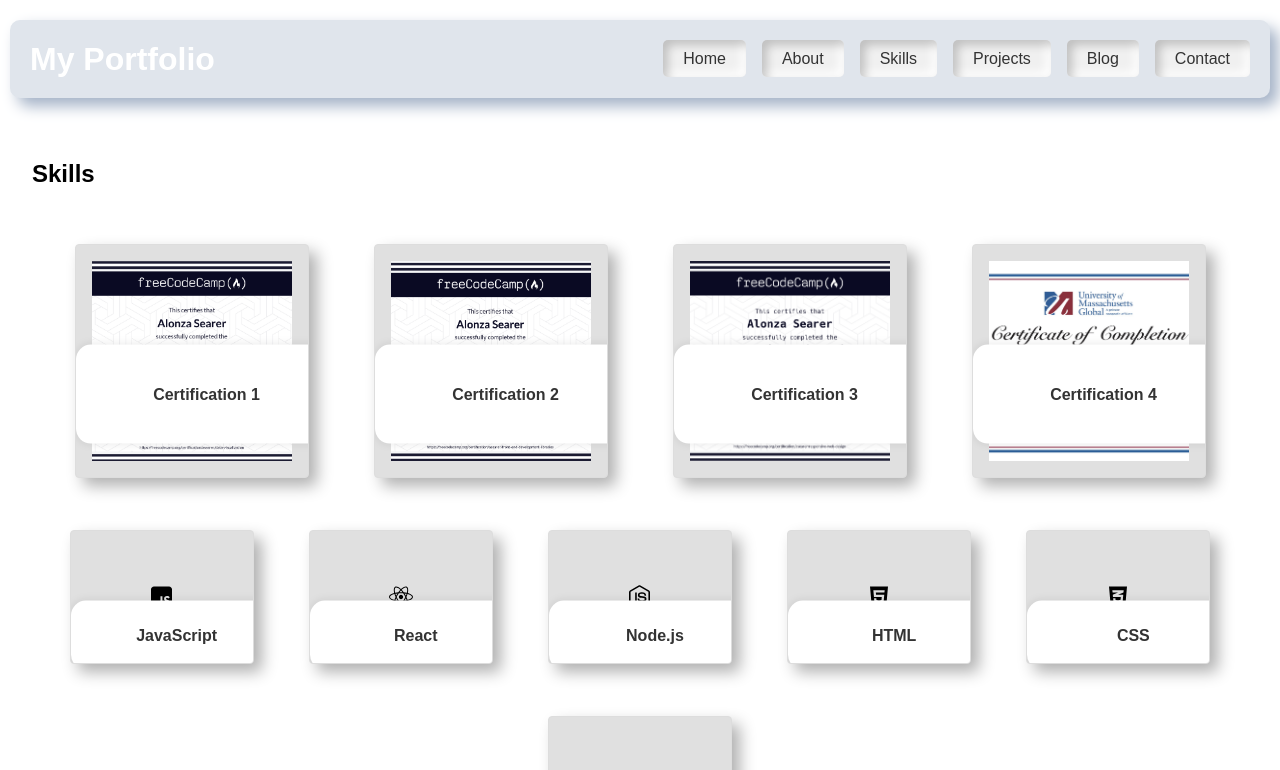
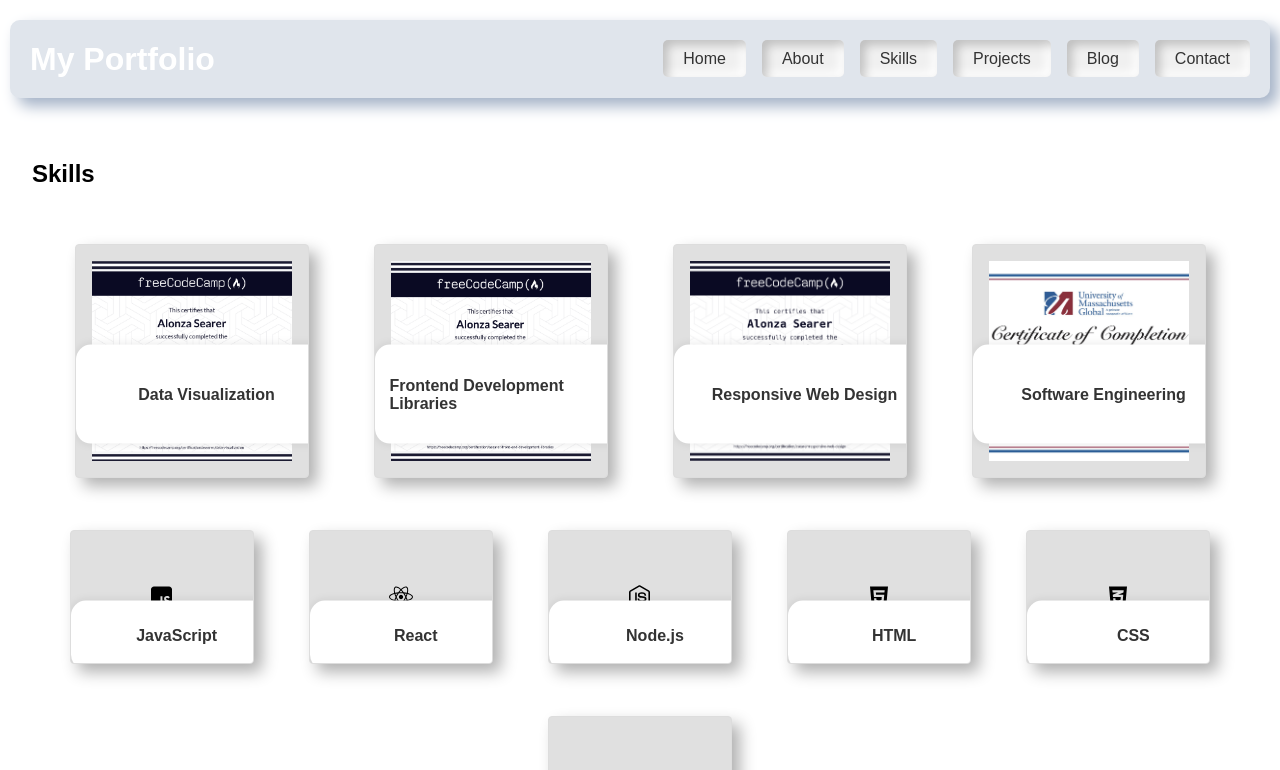
Before and after one commit to asearer/portfolio, a React (Create React App) app: page /skills in a window 1280 px wide. Shown: the top 770 px of the page. Built offline with nearby package versions, Linux system fonts and the light colour scheme.

Commit message:
On branch main  Your branch is up to date with 'origin/main'.  Changes to be committed: 	modified:   src/components/Skills.js

```diff
--- a/src/components/Skills.js
+++ b/src/components/Skills.js
@@ -13,25 +13,25 @@
 
 const skills = [
   {
-    name: 'Certification 1',
+    name: 'Data Visualization',
     image: '/datavis.png',
     description: 'Description of Certification 1, detailing what skills or knowledge were acquired.',
     type: 'certification'
   },
   {
-    name: 'Certification 2',
+    name: 'Frontend Development Libraries',
     image: '/frontendlib.png',
     description: 'Description of Certification 2, outlining the expertise gained or validated through this certification.',
     type: 'certification'
   },
   {
-    name: 'Certification 3',
+    name: 'Responsive Web Design',
     image: '/responsive-web-design.png',
     description: 'Description of Certification 3, including the scope and relevance of the certification in your field.',
     type: 'certification'
   },
   {
-    name: 'Certification 4',
+    name: 'Software Engineering',
     image: '/umass.png',
     description: 'Description of Certification 4, specifying the skills and knowledge covered by this certification.',
     type: 'certification'
```
